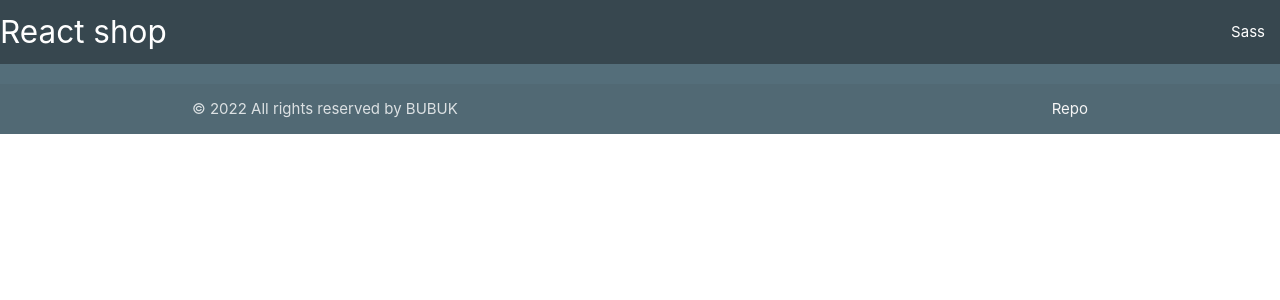
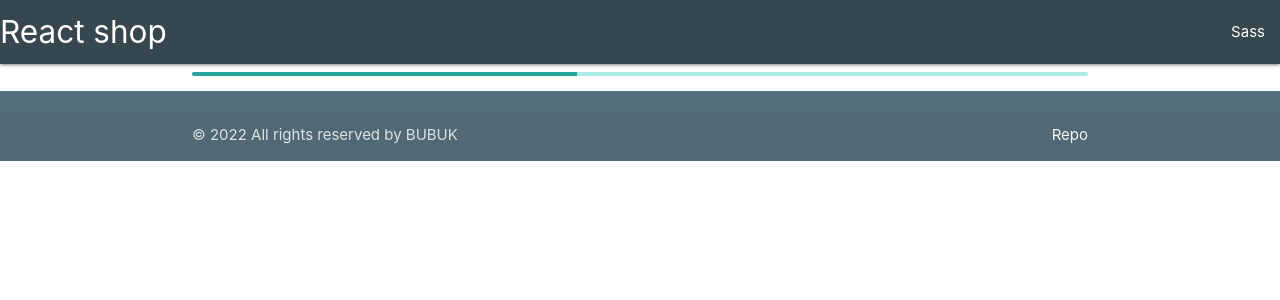
Before and after one commit to Sergeypervak/reactapishop, a React (Create React App) app: page / in a window 1280 px wide. Shown: the top 300 px of the page. Built offline with nearby package versions, Linux system fonts and the light colour scheme; no server answers.

Commit message:
live code

```diff
--- a/src/components/GoodsList.jsx
+++ b/src/components/GoodsList.jsx
@@ -1,8 +1,19 @@
 import {GoodsItem} from './GoodsItem'
 function GoodsList(props) {
   const {goods = []} = props;
+
+  if (!goods.length) {
+    <h3>nothing here</h3>
+  }
+
+  return <div className="goods">
+    {goods.map(item => (
+        <GoodsItem key={item.id} {...item}/>
+    ))}
+  </div>
 }
 
 
 
+
 export {GoodsList};
--- a/src/components/Preloader.jsx
+++ b/src/components/Preloader.jsx
@@ -1,8 +1,8 @@
 function Preloader() {
-return
+return (
 <div className="progress">
       <div className="indeterminate"></div>
   </div>
-}
+)}
 
 export {Preloader};
--- a/src/components/Shop.jsx
+++ b/src/components/Shop.jsx
@@ -20,7 +20,7 @@ function Shop() {
 
     return <main className="container content">
         {
-     loading ? <Preloader/> : goods
+     loading ? <Preloader/> : <GoodsList goods={goods}/>
     }
     </main>
 }
```
